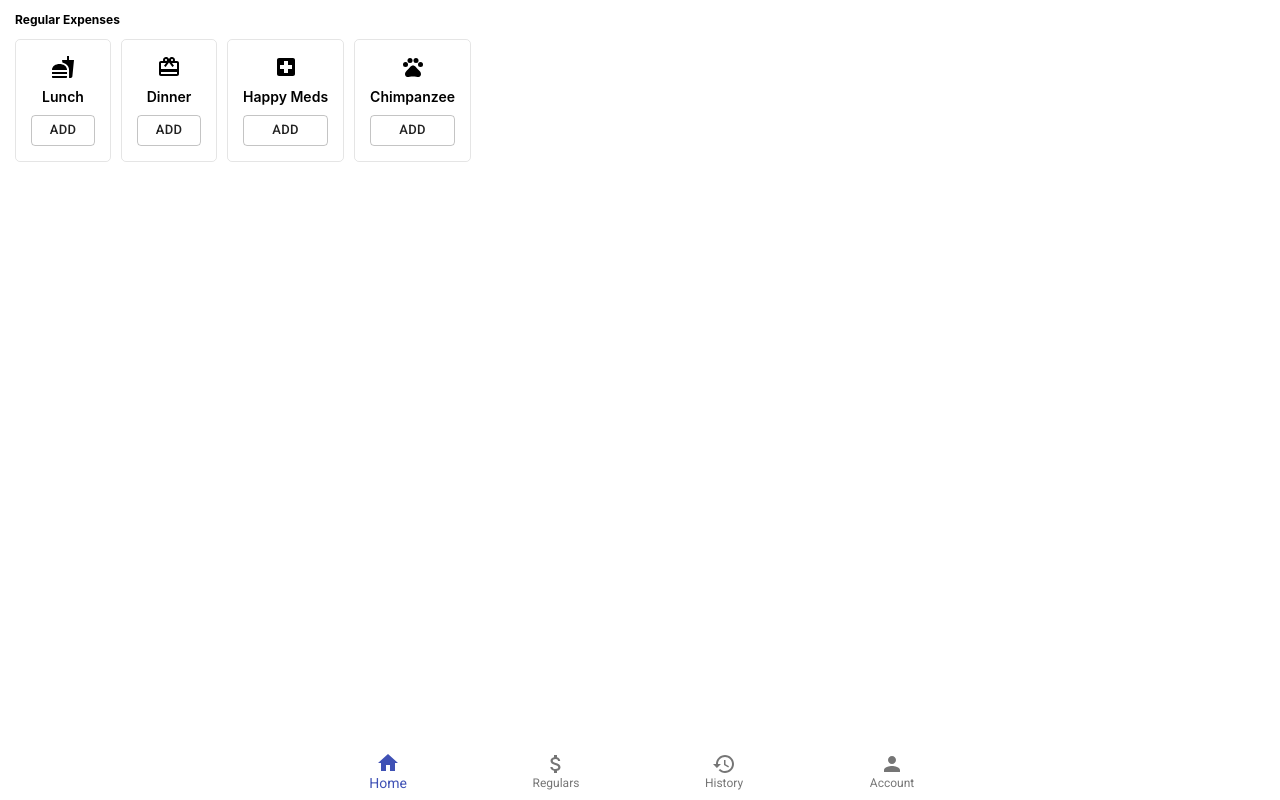
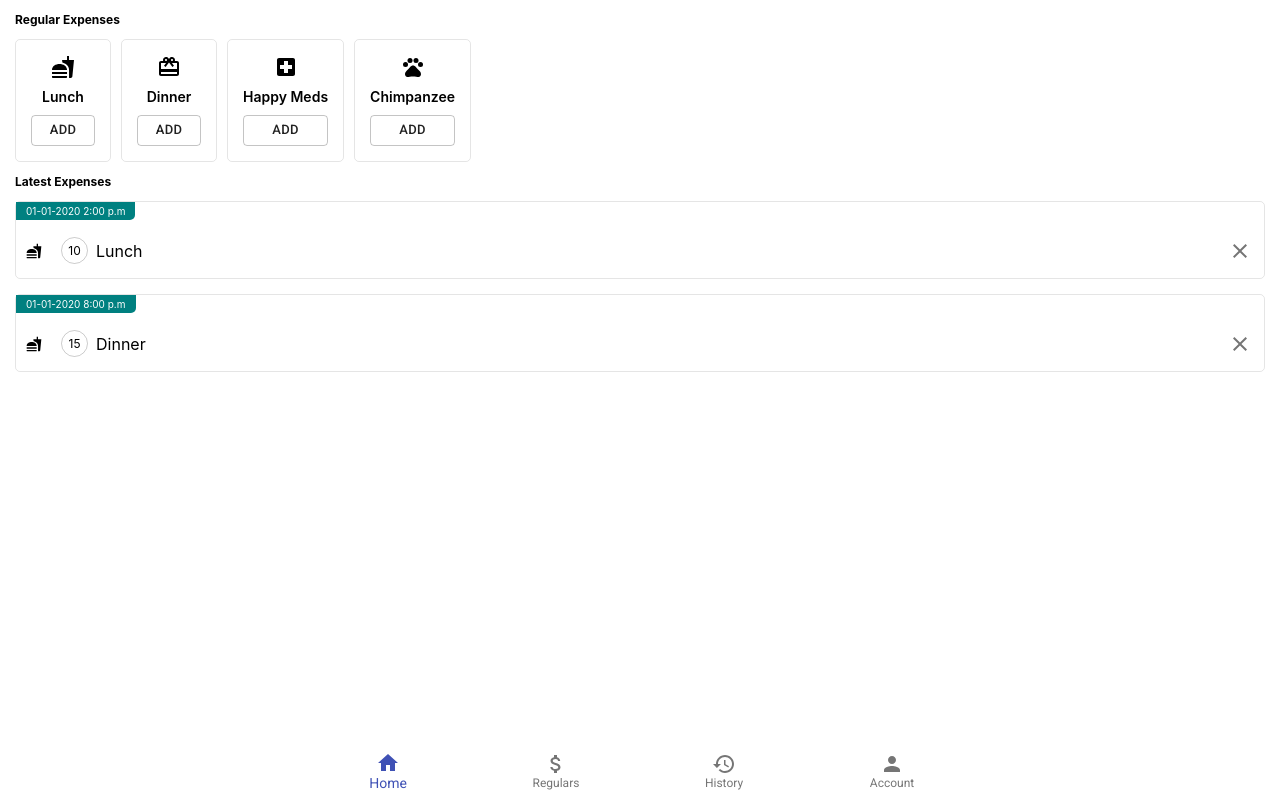
Before and after one commit to rajsaha/lazywallet, a React (Create React App) app: page / in a window 1280 px wide. Built offline with nearby package versions, Linux system fonts and the light colour scheme.

Commit message:
expensehistory component added

```diff
--- /dev/null
+++ b/src/components/ExpenseHistory/ExpenseHistory.js
@@ -0,0 +1,44 @@
+import React, { Component } from 'react';
+import ExpenseIcon from '../ExpenseIcon/ExpenseIcon';
+import Clear from '@material-ui/icons/Clear';
+import './ExpenseHistory.scss';
+import { IconButton } from '@material-ui/core';
+
+export class ExpenseHistory extends Component {
+    constructor(props) {
+        super(props);
+        this.state = { isLoading: false };
+        this.removeExpense = this.removeExpense.bind(this);
+    }
+    render() {
+        return (
+            <div className="expense-history-container">
+                <div className="date-time">
+                    <span>{this.props.data.datetime}</span>
+                </div>
+                <div className="details-grid">
+                    <div className="expense-icon">
+                        <ExpenseIcon icon={this.props.data.type} />
+                    </div>
+
+                    <div className="amount">
+                        {this.props.data.amount}
+                    </div>
+
+                    <p className="title">{this.props.data.title}</p>
+                    <IconButton>
+                        <Clear onClick={this.removeExpense} />
+                    </IconButton>
+                </div>
+            </div>
+        );
+    }
+
+    removeExpense() {
+        this.setState({ isLoading: true });
+        setTimeout(() => {
+            this.setState({ isLoading: false })
+        }, 2000);
+        console.log("Removing expense");
+    }
+}
--- /dev/null
+++ b/src/components/ExpenseHistory/ExpenseHistory.scss
@@ -0,0 +1,51 @@
+.expense-history-container {
+    border: 1px solid rgba(0, 0, 0, .1);
+    border-radius: 5px;
+    padding: 3px 0;
+    margin-bottom: 15px;
+
+    .date-time {
+        font-size: 10px;
+        margin-bottom: 10px;
+
+        span {
+            padding: 3px 10px;
+            background-color: teal;
+            color: white;
+            border-bottom-right-radius: 5px;
+        }
+    }
+
+    .details-grid {
+        display: inline-grid;
+        grid-template-columns: 35px 25px 1fr min-content;
+        grid-gap: 10px;
+        width: 100%;
+
+        .expense-icon {
+            display: grid;
+            place-items: center;
+
+            .MuiSvgIcon-root {
+                font-size: 16px;
+            }
+        }
+
+        .amount {
+            width: 25px;
+            height: 25px;
+            border-radius: 50%;
+            border: 1px solid rgba(0, 0, 0, .2);
+            text-align: center;
+            align-self: center;
+            font-size: 12px;
+            display: grid;
+            place-items: center;
+        }
+
+        .title {
+            margin: 0;
+            align-self: center;
+        }
+    }
+}
--- a/src/components/RegularExpense/RegularExpense.js
+++ b/src/components/RegularExpense/RegularExpense.js
@@ -1,5 +1,5 @@
 import React, { Component } from 'react';
-import ExpenseIcon from './ExpenseIcon/ExpenseIcon';
+import ExpenseIcon from '../ExpenseIcon/ExpenseIcon';
 import Button from '@material-ui/core/Button';
 import './RegularExpense.scss';
 
--- a/src/helper/dummy-data/dummy-data.service.js
+++ b/src/helper/dummy-data/dummy-data.service.js
@@ -30,4 +30,32 @@ export default class DummyData {
 
         return data;
     }
+
+    getAllExpenses() {
+        let data = [
+            {
+                id: 0,
+                type: "food",
+                title: "Lunch",
+                amount: 10,
+                datetime: "01-01-2020 2:00 p.m"
+            },
+            {
+                id: 1,
+                type: "food",
+                title: "Dinner",
+                amount: 15,
+                datetime: "01-01-2020 8:00 p.m"
+            },
+            {
+                id: 2,
+                type: "medical",
+                title: "Happy Meds",
+                amount: 150,
+                datetime: "01-01-2020 4:00 p.m"
+            }
+        ];
+
+        return data;
+    }
 }
--- a/src/pages/Home/Home.js
+++ b/src/pages/Home/Home.js
@@ -1,18 +1,27 @@
 import React, { Component } from "react";
 import { RegularExpense } from "../../components/RegularExpense/RegularExpense";
+import { ExpenseHistory } from "../../components/ExpenseHistory/ExpenseHistory";
 import DummyData from "../../helper/dummy-data/dummy-data.service";
 import './Home.scss';
 
 export class Home extends Component {
     render() {
         const dummyDataObj = new DummyData();
-        const dummyData = dummyDataObj.getDummyData();
+        const regExps = dummyDataObj.getDummyData();
+        const latExps = dummyDataObj.getAllExpenses();
         return (
             <div className="home">
                 <h3 className="section-header">Regular Expenses</h3>
                 <div className="regular-expenses">
-                    {dummyData.map((value, index) => {
+                    {regExps.map((value, index) => {
                         return <RegularExpense key={value.id} data={value}/>
+                    })}
+                </div>
+
+                <h3 className="section-header">Latest Expenses</h3>
+                <div className="latest-expenses">
+                    {latExps.slice(0,2).map((value, index) => {
+                        return <ExpenseHistory key={value.id} data={value} />
                     })}
                 </div>
             </div>
```
Also changed, not shown: src/components/ExpenseIcon/ExpenseIcon.js (renamed from src/components/RegularExpense/ExpenseIcon/ExpenseIcon.js), 1 other file (tests, documents, lock files or other folders).
